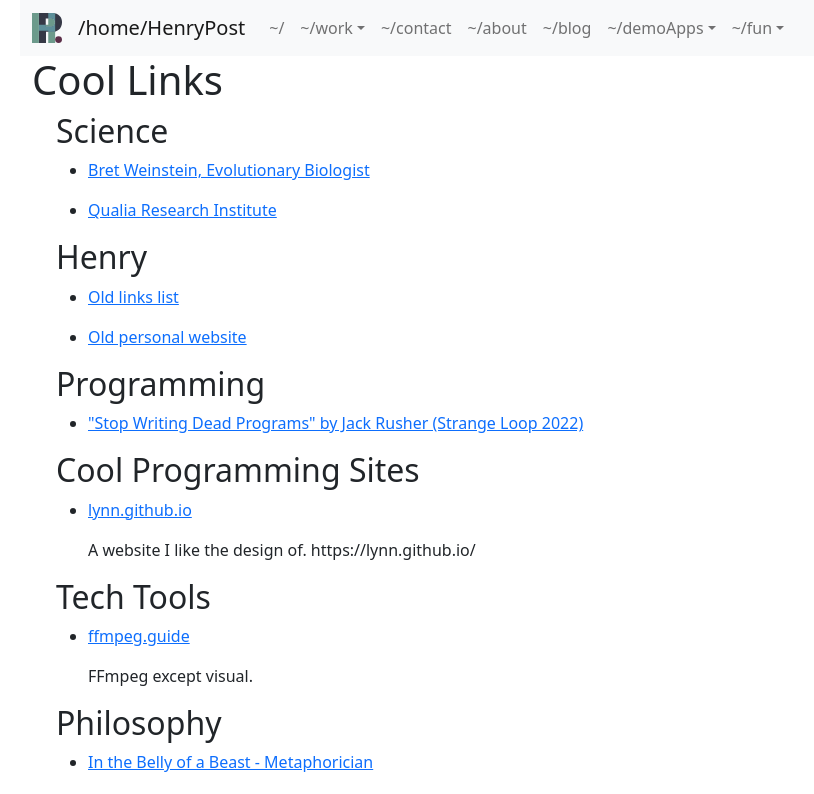
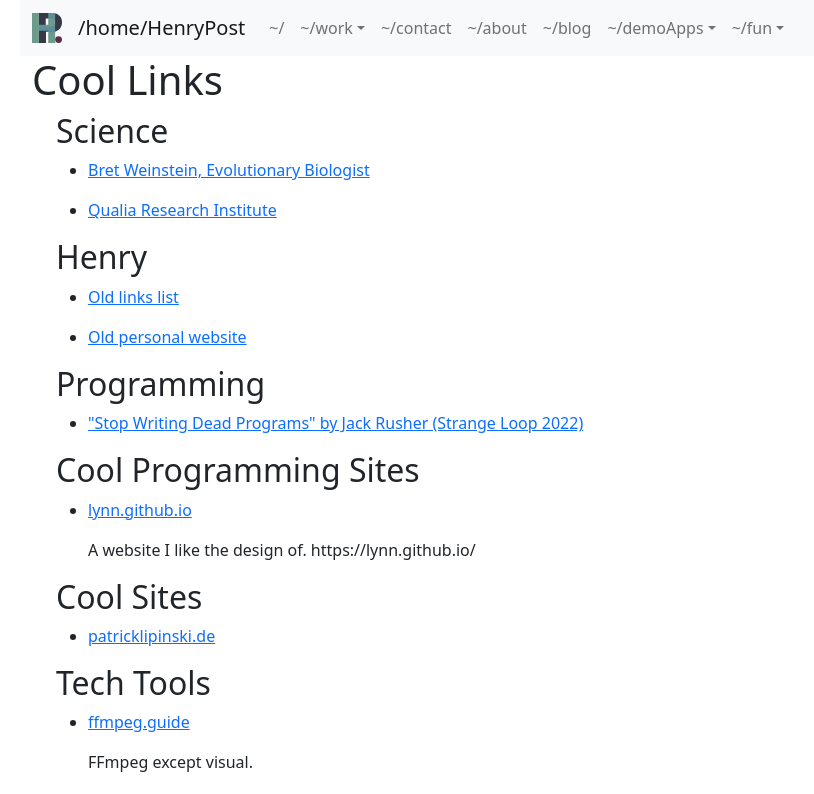
Before and after one commit to meltingscales/henrypost.net, a React (Create React App) app: page /fun/cool-links in a window 1280 px wide. Shown: the top 794 px of the page, without its empty margins (62-876 px from the left). Built offline with nearby package versions, Linux system fonts and the light colour scheme.

Commit message:
add another site

```diff
--- a/src/pages/fun/PageCoolLinks.tsx
+++ b/src/pages/fun/PageCoolLinks.tsx
@@ -32,6 +32,11 @@ const LINK_DATA: TLinkDatum[] = [
         url: 'https://github.com/lynn/lynn.github.io',
         comment: "A website I like the design of. https://lynn.github.io/",
         category: 'Cool Programming Sites',
+    },
+    {
+        text: "patricklipinski.de",
+        url: 'https://patricklipinski.de/',
+        'category': "Cool Sites"
     },
     {
         text: "ffmpeg.guide",
```
